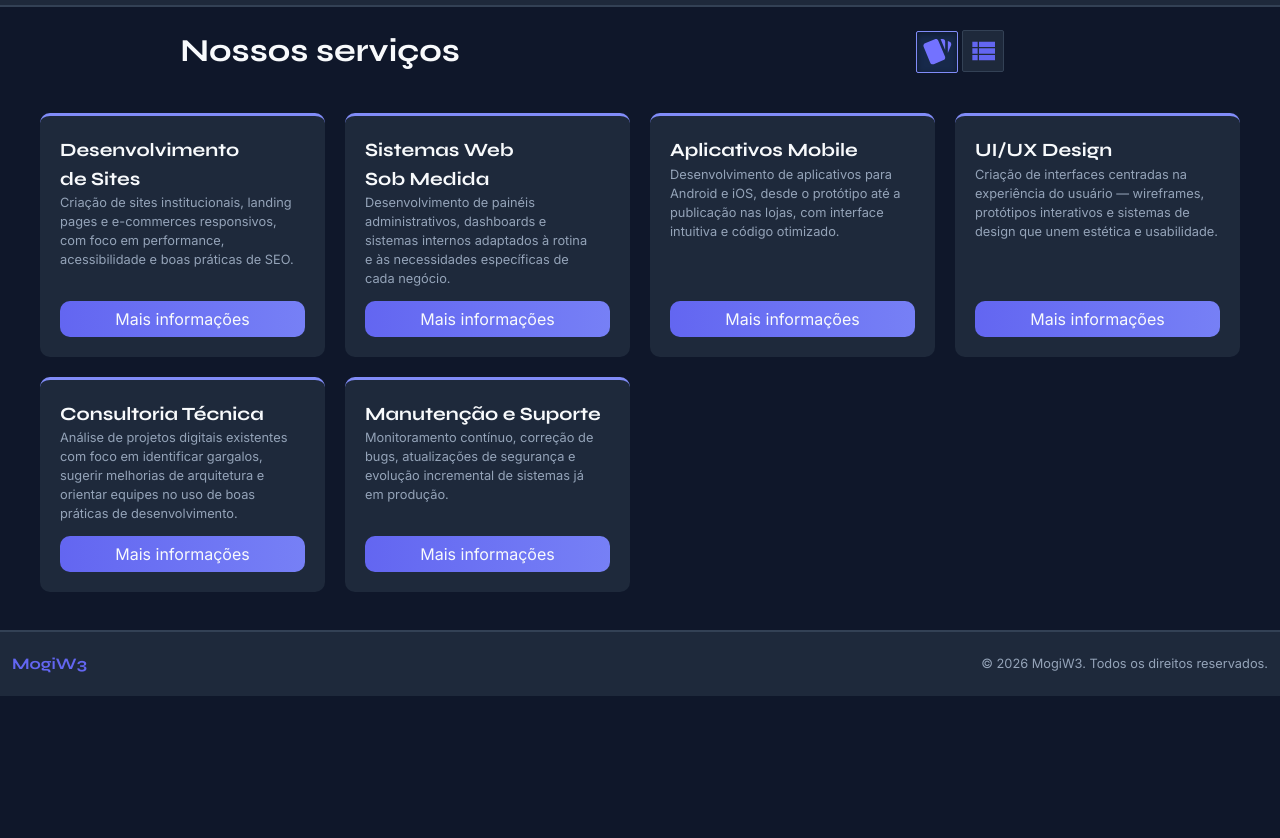
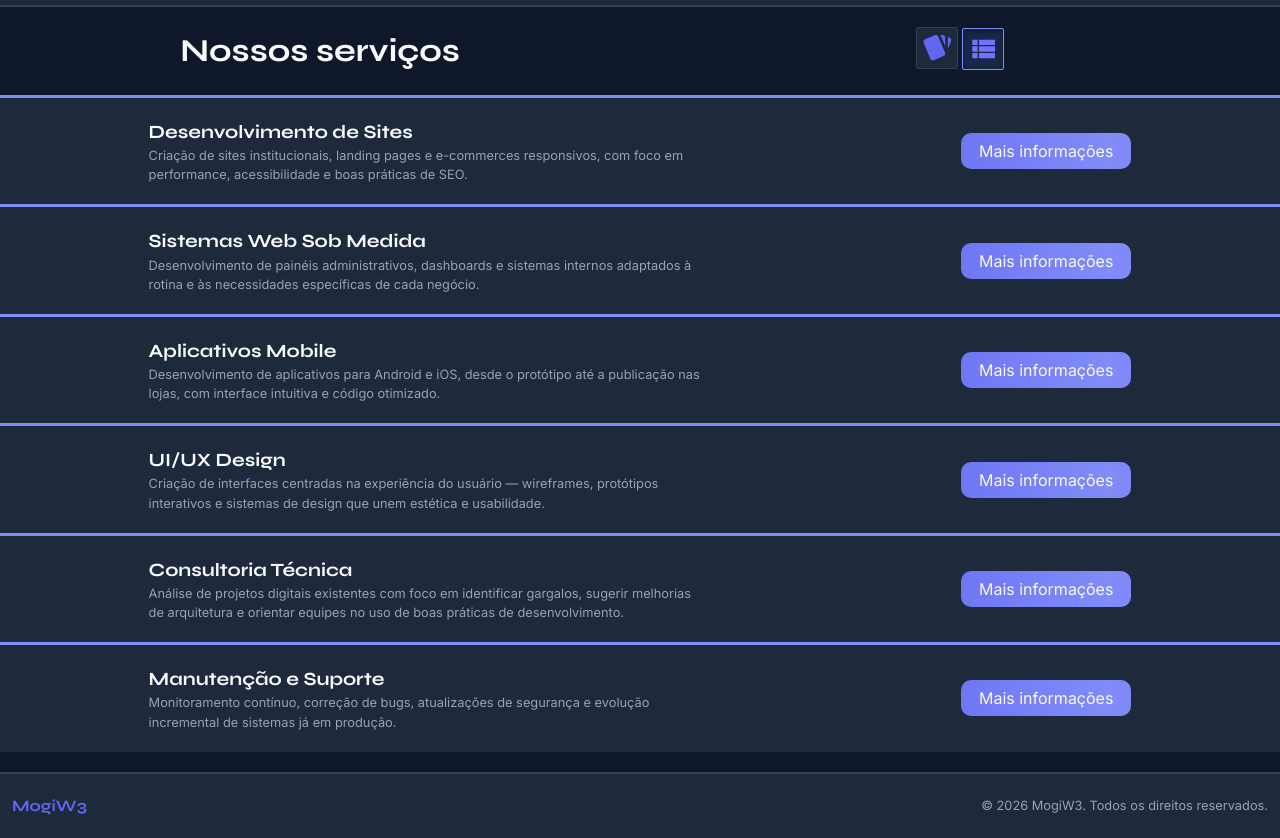
Before and after one commit to victormagela/mogiw3, a plain HTML site: page services.html in a window 1280 px wide. Both pictures are taken after a click on the button 983 px from the left and 154 px from the top of the page. Shown: the part 104-942 px from the top of the page. Before the commit the page ends 800 px from the top, so only its background shows below. Drawn offline with Linux system fonts and the light colour scheme; a web font is replaced by a local one.

Commit message:
Implementa renderização do conteúdo da página de serviços em uma lista, oferecendo possibilidade de alternar entre este modo e o de cards com botões

```diff
--- a/services.html
+++ b/services.html
@@ -44,7 +44,7 @@
             </button>
         </div>
 
-        <div class="service-container cards" id="service-container"></div>
+        <div id="service-container"></div>
     </main>
 
     <footer>
@@ -95,6 +95,7 @@
         }
 
         const cardStrategy = (item) => {
+            listBtn.classList.remove("active");
             serviceContainer.classList.add("service-container", "cards");
             cardBtn.classList.add("active");
 
@@ -125,13 +126,47 @@
             return div;
         }
 
+        const listStrategy = (item) => {
+            cardBtn.classList.remove("active");
+            serviceContainer.classList.add("service-container", "list");
+            listBtn.classList.add("active");
+
+            const div = document.createElement("div");
+            const textWrapper = document.createElement("div");
+            const title = document.createElement("h3");
+            const description = document.createElement("p");
+            const link = document.createElement("a");
+
+            div.classList.add("service-item");
+
+            title.textContent = item.title;
+            description.textContent = item.description;
+            textWrapper.className = "wrapper";
+            textWrapper.style.maxWidth = "55ch";
+            textWrapper.append(title, description);
+
+            link.textContent = "Mais informações";
+            link.classList.add("cont-link");
+            link.style.textAlign = "center";
+            link.style.margin = "auto 0";
+
+            div.append(textWrapper, link);
+
+            return div;
+        }
+
         const strategies = {
-            card: cardStrategy
+            card: cardStrategy,
+            list: listStrategy
         };
 
         cardBtn.addEventListener("click", () => {
             renderDisplay(services, strategies["card"])
-        })
+        });
+
+        listBtn.addEventListener("click", () => {
+            renderDisplay(services, strategies["list"])
+        });
 
         renderDisplay(services, strategies["card"]);
 
--- a/styles/style.css
+++ b/styles/style.css
@@ -335,7 +335,7 @@ footer>p {
     display: grid;
     grid-template-columns: 1fr 1fr;
     grid-template-rows: auto 1fr;
-    place-items: center;
+    justify-items: center;
     row-gap: 20px;
 }
 
@@ -360,8 +360,9 @@ footer>p {
     cursor: pointer;
 }
 
-.service-container{
+.service-container {
     grid-area: 2 / 1 / span 1 / span 2;
+    align-self: start;
 }
 
 .cards {
@@ -372,6 +373,20 @@ footer>p {
     gap: 20px;
 }
 
+.list {
+    width: 100%;
+}
+
+.service-item {
+    background-color: var(--surfaces-color);
+    border-top: 3px solid var(--primary-accent-color);
+
+    display: flex;
+    justify-content: space-around;
+
+    padding: 20px;
+}
+
 .display-btns .active {
     background: oklch(65% 0.18 260 / 0.15);
     border-color: var(--primary-accent-color);
```
Also changed, not shown: 1 other file.
